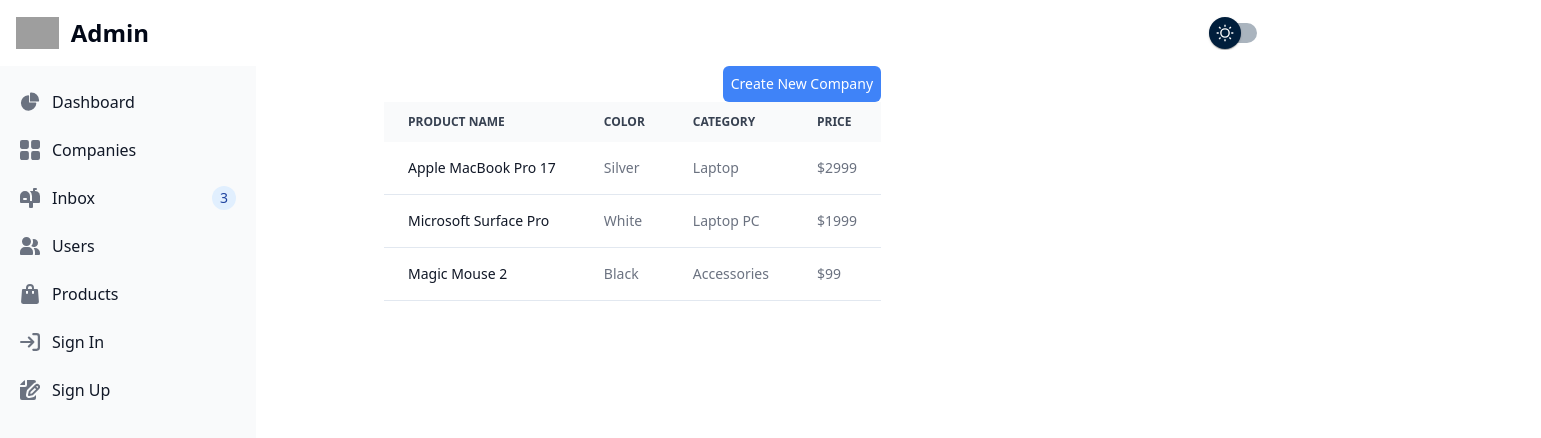
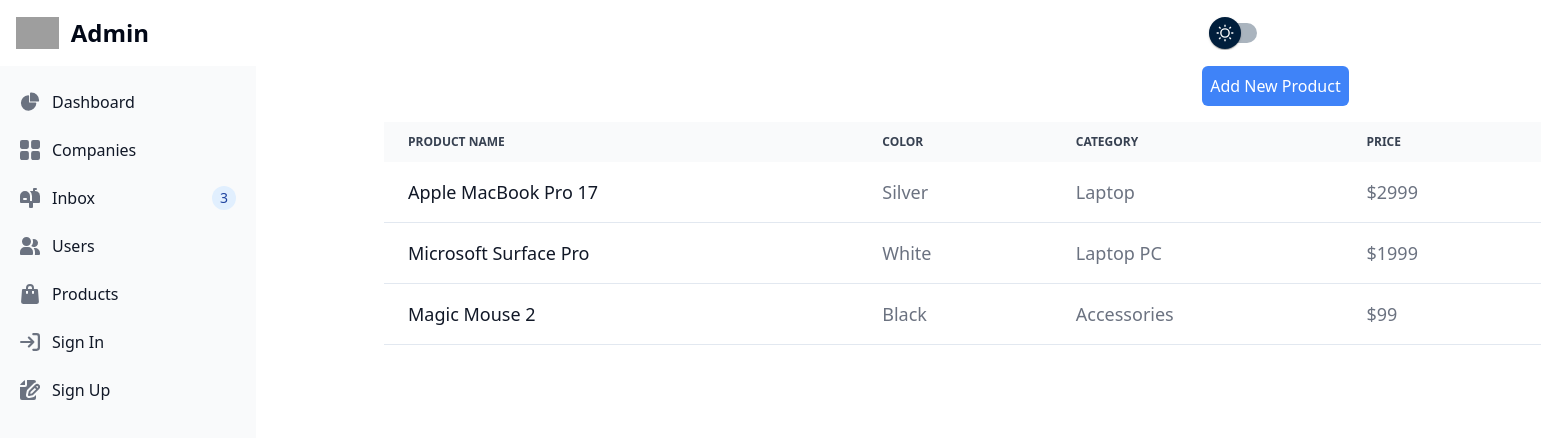
Before and after one commit to lugnitdgp/TM-Admin-Dashboard, a React (Vite) app: page /companies in a window 1280 px wide. Shown: the top 438 px of the page, 1541 px wide, since content can reach past the window. Built offline with nearby package versions, Linux system fonts and the light colour scheme; grey boxes are pictures that could not be loaded.

Commit message:
companies table changed

```diff
--- a/src/components/routes/Companies.jsx
+++ b/src/components/routes/Companies.jsx
@@ -1,15 +1,13 @@
 import products from "../../../products.json";
 function Companies() {
   return (
-    <div className="flex flex-col">
-      <div className="flex items-center justify-end  w-full">
-        <div></div>
-        <button className="text-sm text-white text-wrap right-4 w-30 h-15 rounded-md bg-blue-500 p-2">
-          Create New Company
+    <div>
+      <div className="flex flex-col items-center w-full ml-48">
+        <button className="text-md ml-auto mb-4 text-white text-wrap right-4 w-30 h-15 rounded-md bg-blue-500 p-2">
+          Add New Product
         </button>
-      </div>
-      <div className="ml-96 overflow-x-auto">
-        <table className="w-full text-sm text-left rtl:text-right text-gray-500 dark:text-gray-400">
+      <div className="ml-96 overflow-x-auto w-full">
+        <table className="w-full text-lg text-left rtl:text-right text-gray-500 dark:text-gray-400">
           <thead className="text-xs text-gray-700 uppercase bg-gray-50 dark:bg-gray-700 dark:text-gray-400">
             <tr>
               <th scope="col" className="px-6 py-3">
@@ -29,15 +27,15 @@ function Companies() {
           <tbody>
             {products.map((product, index) => (
               <tr
-                key={index}
-                className={`bg-white border-b dark:bg-gray-800 ${
-                  index % 2 === 0 ? "bg-gray-100 dark:bg-gray-700" : ""
-                }`}
+              key={index}
+              className={`bg-white border-b dark:bg-gray-800 ${
+                index % 2 === 0 ? "bg-gray-100 dark:bg-gray-700" : ""
+              }`}
               >
                 <th
                   scope="row"
                   className="px-6 py-4 font-medium text-gray-900 whitespace-nowrap dark:text-white"
-                >
+                  >
                   {product.name}
                 </th>
                 <td className="px-6 py-4">{product.color}</td>
@@ -49,6 +47,7 @@ function Companies() {
         </table>
       </div>
     </div>
+    </div>
   );
 }
 
```
